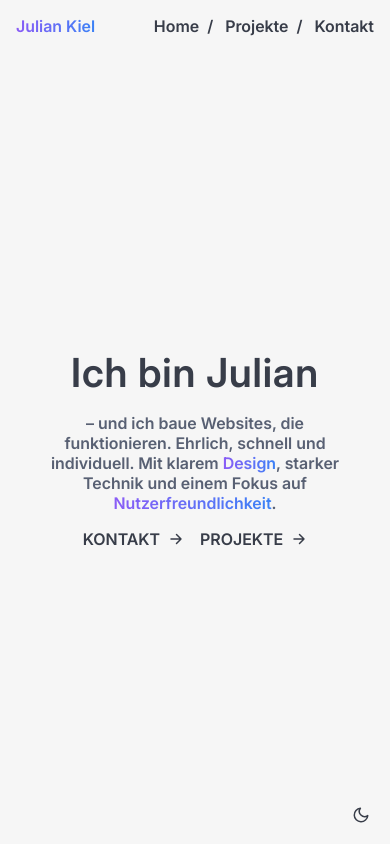
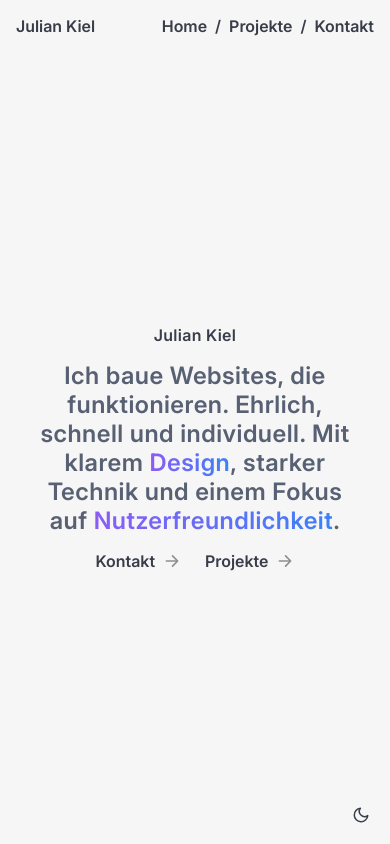
Before and after one commit to KielJulian/Portfolio, a Nuxt app: page / in a window 390 px wide. Shown: the top 844 px of the page. Built offline with nearby package versions, Linux system fonts and the light colour scheme.

Commit message:
Refactor styles and content: update HeroSection text, enhance Navbar links with hover effects, and improve CSS for better layout and responsiveness across components.

```diff
--- a/assets/index.css
+++ b/assets/index.css
@@ -135,7 +135,7 @@ html.dark-mode .topcard-content {
 
 body {
     font-family: 'Inter', sans-serif;
-    /* font-family: 'Source Code Pro', monospace; */
+    font-weight: 600;
     background: var(--background);
     color: var(--text-grey);
     padding: 0 var(--spacing-sm);
@@ -152,11 +152,11 @@ h1, h2, h3, h4, h5, h6 {
   }
 
   h1 {
-    font-size: var(--font-size-5xl);
+    font-size: var(--font-size-base);
   }
 
   h2 {
-    font-size: var(--font-size-3xl);
+    font-size: var(--font-size-2xl);
   }
 
   h3 {
@@ -212,6 +212,23 @@ a:hover, button:hover {
     color: transparent;
 }
 
+.link {
+  display: flex;
+  align-items: center;
+  text-decoration: none;
+  color: inherit;
+  transition: color 0.3s ease;
+  color: var(--text-grey);
+}
+
+.link:hover span {
+  background: linear-gradient(90deg, #8b5cf6, #3b82f6);
+  background-clip: text;
+  -webkit-background-clip: text;
+  -webkit-text-fill-color: transparent;
+  color: transparent;
+}
+
 .blurred-image {
     filter: url(#blur-and-scale);
   }
--- a/components/HeroSection.vue
+++ b/components/HeroSection.vue
@@ -1,8 +1,8 @@
 <template>
     <div class="topcard-container">
         <div class="topcard-content">
-            <h1>Ich bin Julian</h1>
-            <h2>– und ich baue Websites, die funktionieren. Ehrlich, schnell und individuell. Mit klarem <span class="gradient-text">Design</span>, starker Technik und einem Fokus auf <span class="gradient-text">Nutzerfreundlichkeit</span>.</h2>
+            <h1>Julian Kiel</h1>
+            <h2>Ich baue Websites, die funktionieren. Ehrlich, schnell und individuell. Mit klarem <span class="gradient-text">Design</span>, starker Technik und einem Fokus auf <span class="gradient-text">Nutzerfreundlichkeit</span>.</h2>
             <div class="topcard-links">
                 <TextLink to="#contact" text="Kontakt" :scroll="true" />
                 <TextLink to="#projects" text="Projekte" :scroll="true" />
@@ -25,13 +25,11 @@
 }
 
 h1 {
-    margin-bottom: var(--spacing-md);
+    margin-bottom: var(--spacing-sm);
 }
 
 h2 {
-    font-size: var(--font-size-base);
     color: var(--text-light-grey);
-    letter-spacing: 0;
     text-transform: none;
     text-align: center;
     margin-bottom: var(--spacing-sm);
@@ -48,7 +46,7 @@ h2 {
 
 .topcard-links {
     display: flex;
-    gap: 16px;
+    gap: var(--spacing-xl);
 }
 
 .topcard-content > * {
@@ -57,13 +55,8 @@ h2 {
 }
 
 @media (max-width: 800px) {
-    h1 {
-        font-size: var(--font-size-3xl);
-        margin-bottom: var(--spacing-sm);
-    }
-
     h2 {
-        font-size: var(--font-size-base);
+        font-size: var(--font-size-xl);
     }
     .topcard-container {
         align-items: flex-start;
@@ -75,8 +68,8 @@ h2 {
         min-height: 100%;
     }
 
-    p {
-        font-size: 14px;
+    .topcard-links {
+        gap: var(--spacing-md);
     }
 }
 </style>
--- a/components/Navbar.vue
+++ b/components/Navbar.vue
@@ -1,37 +1,46 @@
 <template>
     <nav>
-      <div class="logo gradient-text">Julian Kiel</div>
+      <div class="logo">Julian Kiel</div>
               <div class="nav-items">
-          <a @click="navigateToSection('home')">Home</a>
-          <a @click="navigateToSection('projects')">Projekte</a>
-          <a @click="navigateToSection('contact')">Kontakt</a>
+          <a class="link" @click="navigateToSection('home')"><span>Home</span></a>
+          <a class="link" @click="navigateToSection('projects')"><span>Projekte</span></a>
+          <a class="link" @click="navigateToSection('contact')"><span>Kontakt</span></a>
         </div>
     </nav>
 </template>
 
 <style scoped>
     nav {
-        padding: 1rem 0 1rem 0;
+        padding: var(--spacing-sm) 0 var(--spacing-sm) 0;
         display: flex;
         justify-content: space-between;
         align-items: center;
-        font-weight: 600;
 }
 
     .nav-items {
         display: flex;
-        gap: var(--spacing-xs);
-}
-a:hover {
-  color: var(--link-hover);
+        gap: var(--spacing-sm);
 }
 
+
 .nav-items a:nth-child(2)::before,
+.nav-items a:nth-child(3)::before {
+  content: "/ ";
+  margin-right: var(--spacing-sm);
+}
+
+@media (max-width: 800px) {
+    .nav-items {
+        gap: var(--spacing-xs);
+    }
+
+    .nav-items a:nth-child(2)::before,
 .nav-items a:nth-child(3)::before {
   content: "/ ";
   margin-right: var(--spacing-xs);
 }
 
+}
 </style>
 
 <script setup>
--- a/components/TextLink.vue
+++ b/components/TextLink.vue
@@ -2,7 +2,7 @@
   <NuxtLink
     v-if="!scroll"
     :to="to"
-    class="text-link"
+    class="link"
   >
     <span>{{ text }}</span>
     <svg
@@ -24,7 +24,7 @@
   <a
     v-else
     @click="scrollToSection(to)"
-    class="text-link"
+    class="link"
     style="cursor: pointer;"
   >
     <span>{{ text }}</span>
@@ -72,30 +72,17 @@ const scrollToSection = (id) => {
 </script>
 
 <style scoped>
-.text-link {
-  display: flex;
-  align-items: center;
-  text-decoration: none;
-  color: inherit;
-  transition: color 0.3s ease;
-  text-transform: uppercase;
-
-}
-
-.text-link:hover {
-  color: var(--color-link);
-}
-
 .button-icon {
-  width: 16px;
+  width: 18px;
   margin-left: var(--spacing-xs);
   display: flex;
   transition: transform 0.4s ease;
+  stroke: var(--link-hover);
 }
 
-.text-link:hover .button-icon {
+.link:hover .button-icon {
   transform: translateX(3px);
   transition: transform 0.3s var(--bounce-ease);
-  color: var(--color-link);
+  stroke: #3b82f6;
 }
 </style>
```
